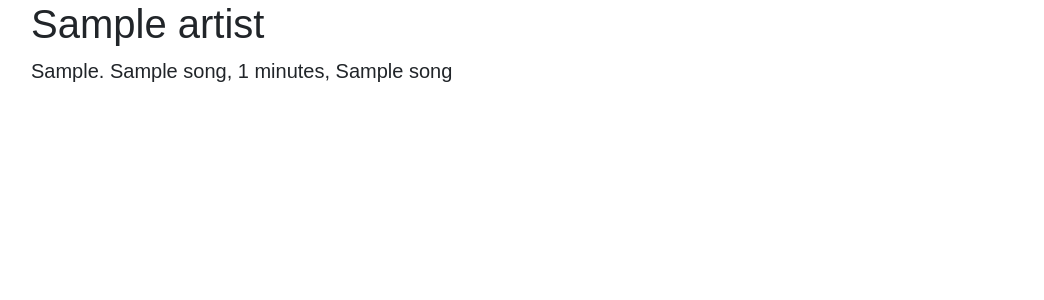
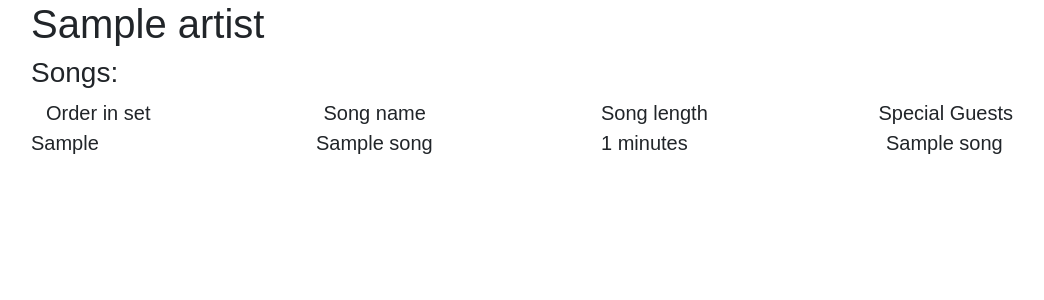
Before and after one commit to henrivrod/coachella, a Flask app: template templates/artist.html in a window 1280 px wide. Shown: the part 62-362 px from the top of the page, without its empty margins (54-1098 px from the left). Run offline with Flask 2, Linux system fonts and the light colour scheme; the template is opened without the code that fills it: most values are stand-ins (such as "Sample title", 1, 10 or a date in 2020); parts of the project's set-up code (start-up, migrations or seed data) failed here and were passed over; some libraries are stand-ins or nearby versions.

Commit message:
artist page

```diff
--- a/templates/artist.html
+++ b/templates/artist.html
@@ -13,8 +13,38 @@
 
     <body>
     <h1>{{ artist[0].artist_name }}</h1>
+    <h3>Songs:</h3>
+    <div class="container">
+        <div class="row">
+            <div class="col-md-3">
+                Order in set
+            </div>
+            <div class="col-md-3">
+                Song name
+            </div>
+            <div class="col-md-3">
+                Song length
+            </div>
+            <div class="col-md-3">
+                Special Guests
+            </div>
+        </div>
+    </div>
     {% for s in songs %}
-        {{s.order_in_set}}. {{s.song_name}}, {{s.song_length}} minutes, {{s.special_guest_name}}
+        <div class="row">
+            <div class="col-md-3">
+                {{s.order_in_set}}
+            </div>
+            <div class="col-md-3">
+                {{s.song_name}}
+            </div>
+            <div class="col-md-3">
+                {{s.song_length}} minutes
+            </div>
+            <div class="col-md-3">
+                {{s.special_guest_name}}
+            </div>
+        </div>
         <br>
     {% endfor %}
 
```
